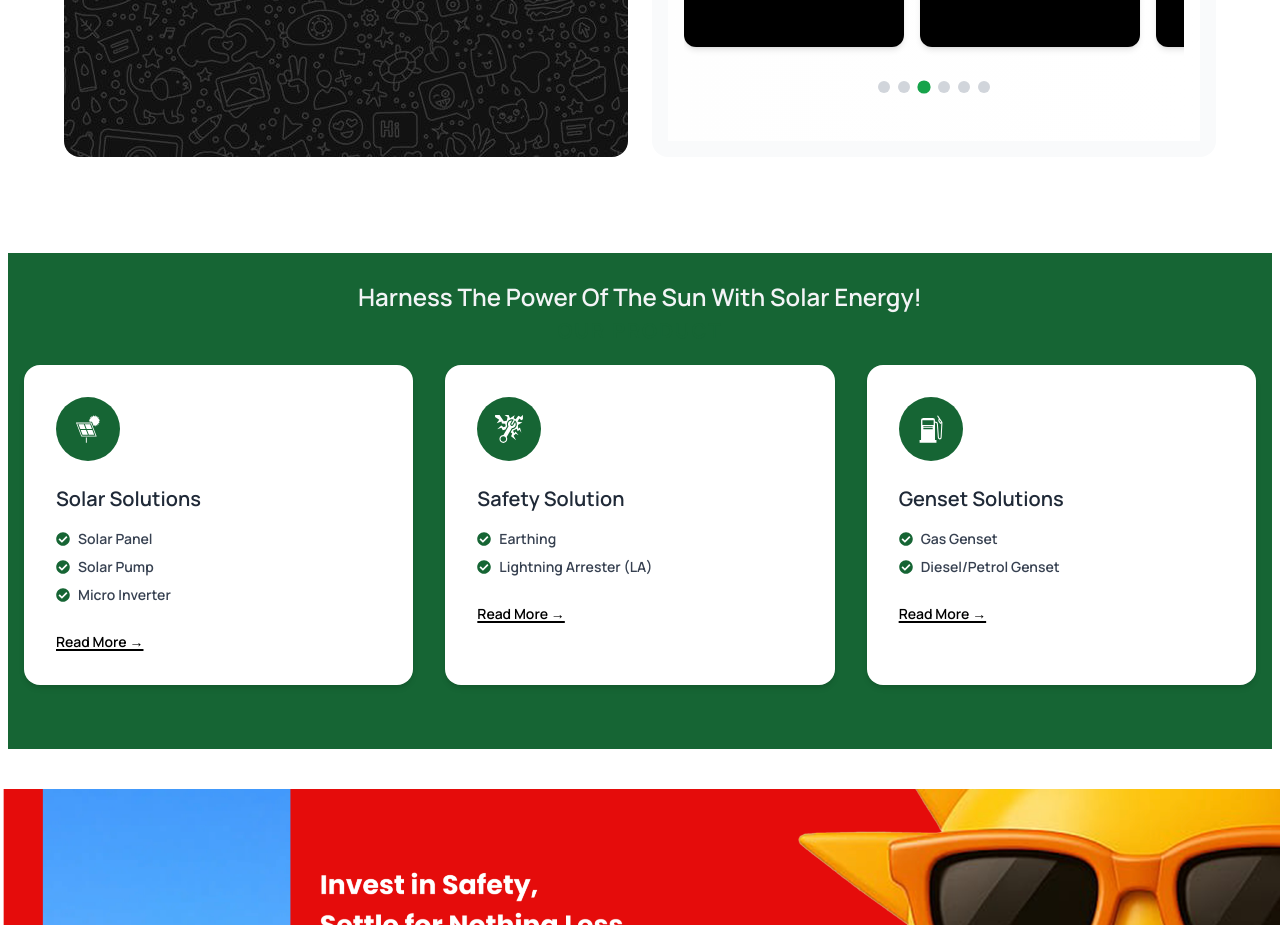
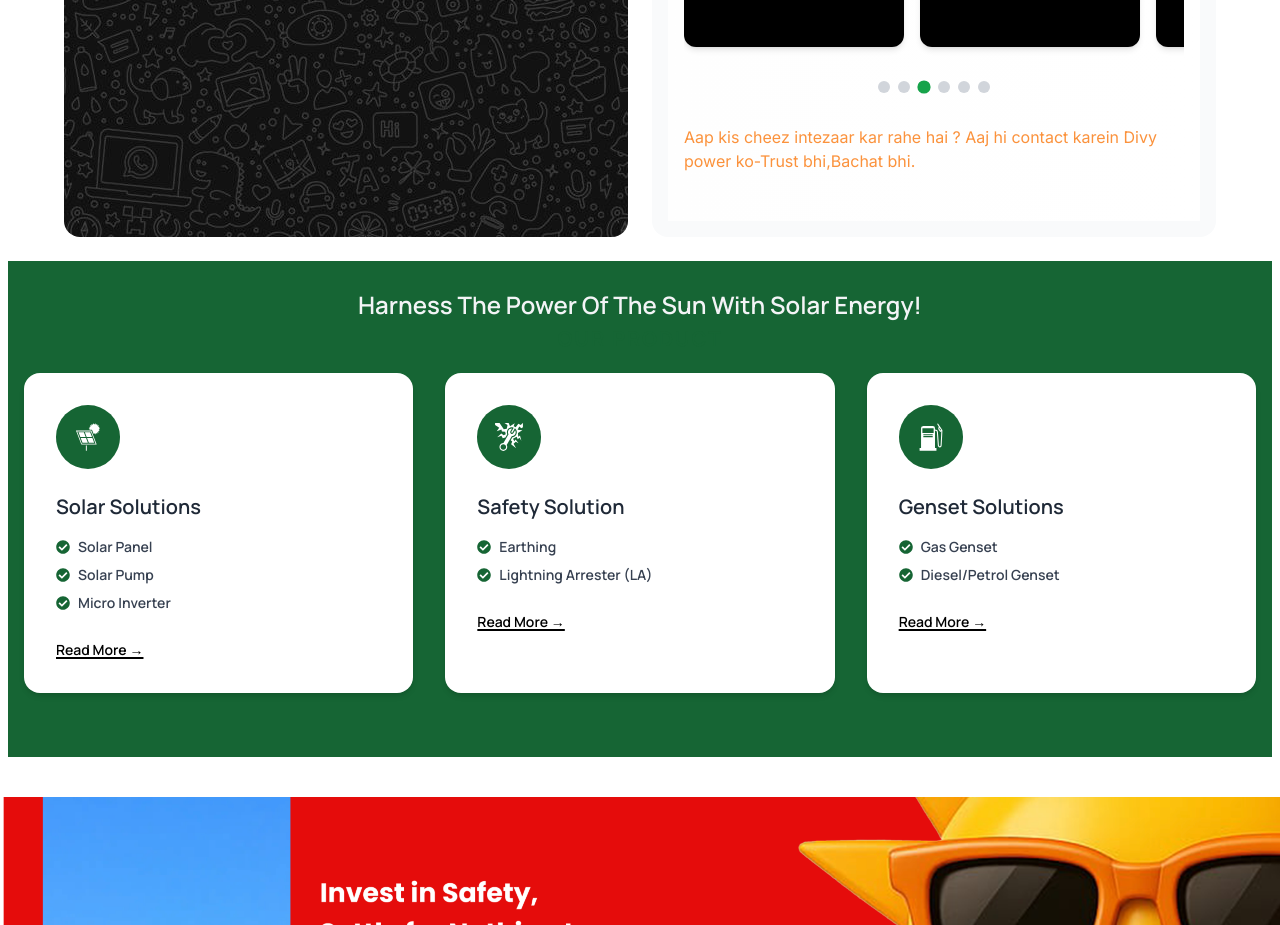
Before and after one commit to vanshika8484/Solar_web, a React (Vite) app: page / in a window 1280 px wide. Shown: the part 6160-7085 px from the top of the page. Built offline with nearby package versions, Linux system fonts and the light colour scheme; grey boxes are pictures that could not be loaded; a web font is replaced by a local one.

Commit message:
Update HoverVideoCard.jsx

```diff
--- a/src/components/HoverVideoCard.jsx
+++ b/src/components/HoverVideoCard.jsx
@@ -129,6 +129,9 @@ const HoverVideoCard = () => {
           />
         ))}
       </div>
+      <div>
+        <p className=" About mt-8 text-orange-400">Aap kis cheez intezaar kar rahe hai ? Aaj hi contact karein Divy power ko-Trust bhi,Bachat bhi.</p>
+      </div>
     </section>
   );
 };
```
